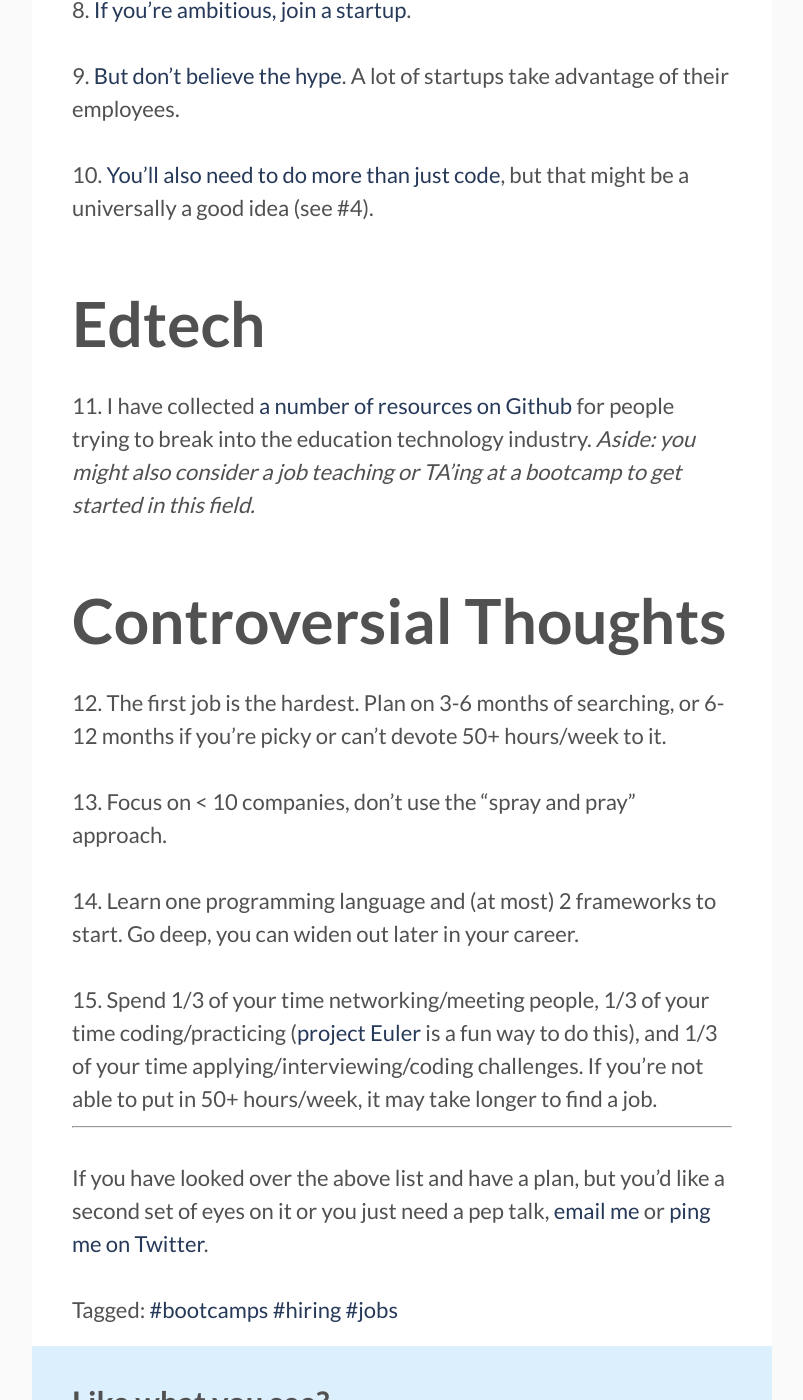
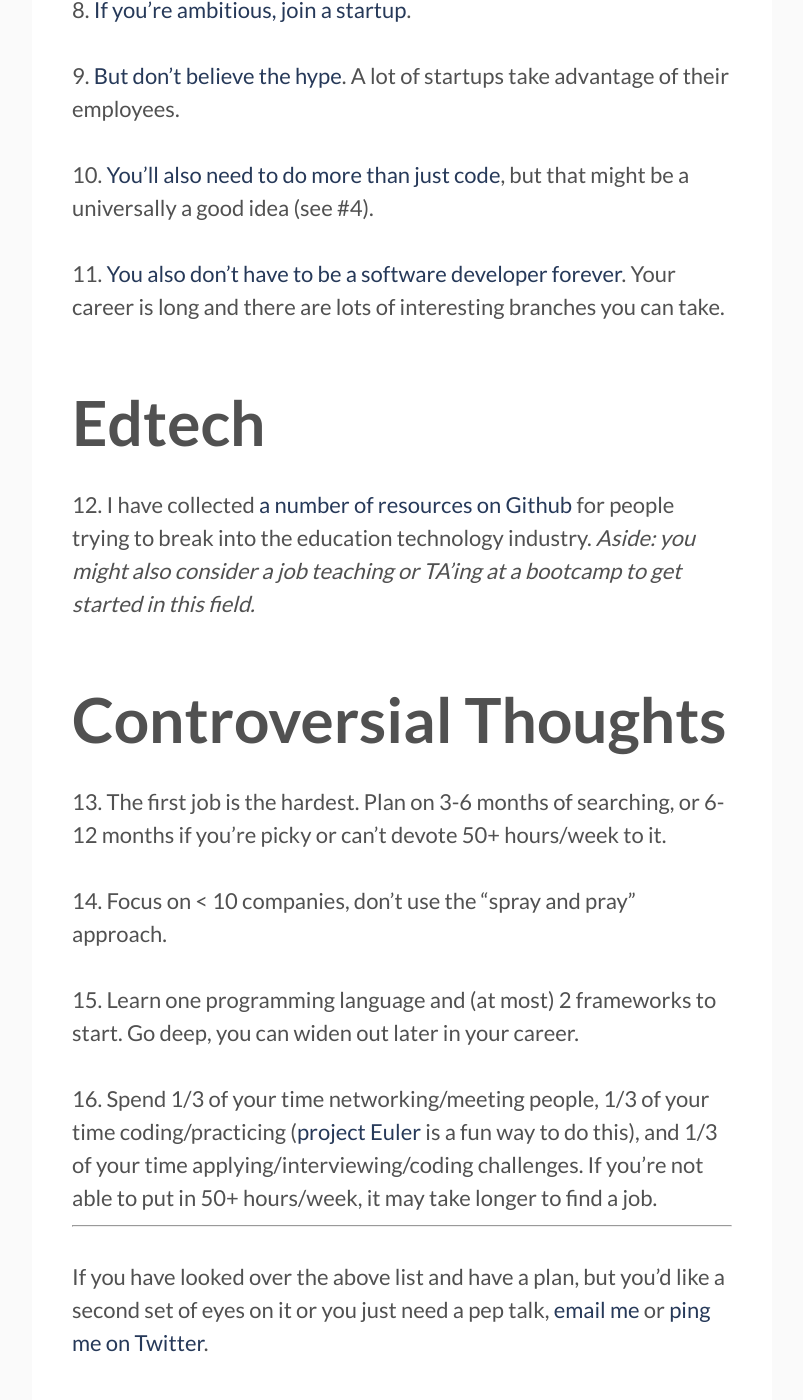
Before and after one commit to karllhughes/personal-blog-5, a Jekyll site: the page built from _posts/2020-03-26-advice-for-new-bootcamp-graduates.markdown, in a window 1280 px wide and 1400 px high, scrolled down 3008 px. Shown: the whole window, without its empty margins (238-1041 px from the left). Built offline with Jekyll 4.4.1, drawn with Linux system fonts in a browser that asks for light colours.

Commit message:
Updating bootcamp advice

```diff
--- a/_posts/2020-03-26-advice-for-new-bootcamp-graduates.markdown
+++ b/_posts/2020-03-26-advice-for-new-bootcamp-graduates.markdown
@@ -52,20 +52,22 @@ of their employees.
 10\. [You'll also need to do more than just code](https://www.themuse.com/advice/7-things-startups-want-in-engineers-besides-knowing-how-to-code), but
 that might be a universally a good idea (see #4).
 
+11\. [You also don't have to be a software developer forever](https://www.freecodecamp.org/news/alternative-career-paths/). Your career is long and there are lots of interesting branches you can take.
+
 ## Edtech
 
-11\. I have collected [a number of resources on Github](https://github.com/karllhughes/edtech-chicago) for people trying to
+12\. I have collected [a number of resources on Github](https://github.com/karllhughes/edtech-chicago) for people trying to
 break into the education technology industry. _Aside: you might also consider a job teaching or TA'ing at a bootcamp to get started in this field._
 
 ## Controversial Thoughts
 
-12\. The first job is the hardest. Plan on 3-6 months of searching, or 6-12 months if you're picky or can't devote 50+ hours/week to it.
+13\. The first job is the hardest. Plan on 3-6 months of searching, or 6-12 months if you're picky or can't devote 50+ hours/week to it.
 
-13\. Focus on < 10 companies, don't use the "spray and pray" approach.
+14\. Focus on < 10 companies, don't use the "spray and pray" approach.
 
-14\. Learn one programming language and (at most) 2 frameworks to start. Go deep, you can widen out later in your career.
+15\. Learn one programming language and (at most) 2 frameworks to start. Go deep, you can widen out later in your career.
 
-15\. Spend 1/3 of your time networking/meeting people, 1/3 of your time coding/practicing ([project Euler](https://projecteuler.net/) is a fun way to do this), and 1/3 of your time applying/interviewing/coding challenges. If you're not able to put in 50+ hours/week, it may take longer to find a job.
+16\. Spend 1/3 of your time networking/meeting people, 1/3 of your time coding/practicing ([project Euler](https://projecteuler.net/) is a fun way to do this), and 1/3 of your time applying/interviewing/coding challenges. If you're not able to put in 50+ hours/week, it may take longer to find a job.
 
 -----
 
```
